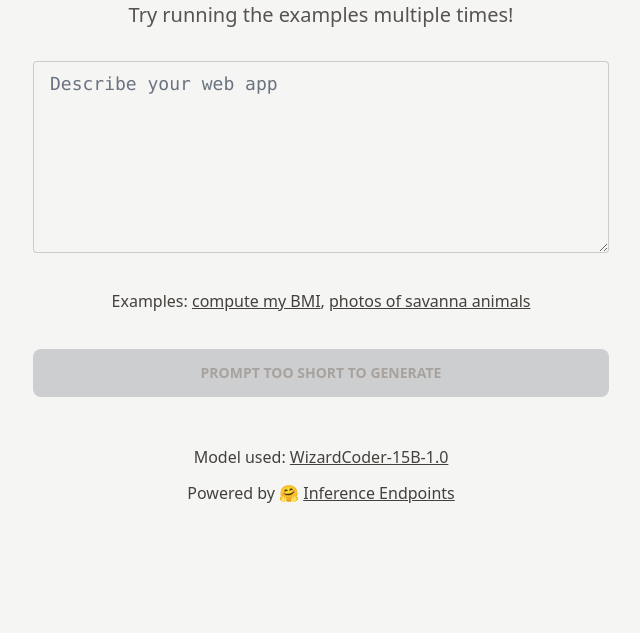
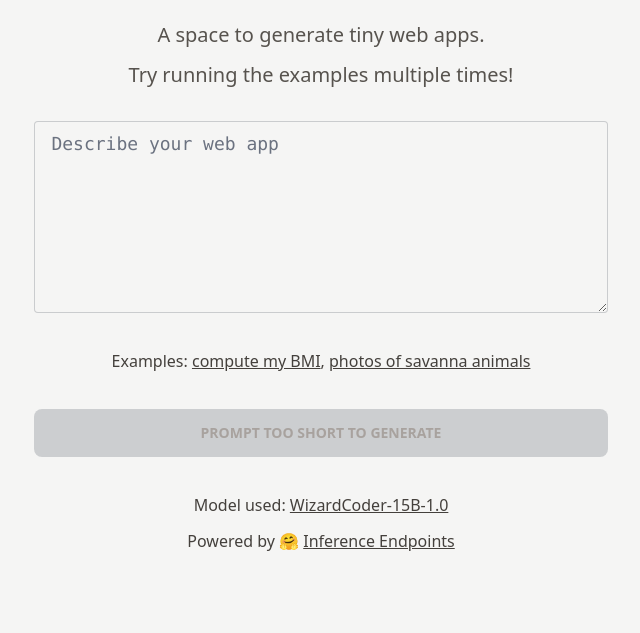
Before and after one commit to jbilcke-hf/webapp-factory-wizardcoder, a website: page public/index.html in a window 1280 px wide. Shown: the part 167-800 px from the top of the page, without its empty margins (319-959 px from the left). Drawn offline with nearby package versions, Linux system fonts and the light colour scheme.

Commit message:
small ui fix

```diff
--- a/public/index.html
+++ b/public/index.html
@@ -9,8 +9,8 @@
   <body>
     <div class="flex flex-col md:flex-row" x-data="app()" x-init="init()">
       <div
-        class="md:h-screen bg-stone-100 transition-[width] delay-150 ease-in-out"
-        :class="open ? 'w-full md:w-2/6' : 'md:hero w-full md:w-6/6'"
+        class="hero md:h-screen bg-stone-100 transition-[width] delay-150 ease-in-out"
+        :class="open ? 'w-full md:w-2/6' : 'w-full md:w-6/6'"
       >
         <div class="hero-content text-center">
           <div class="flex flex-col w-full md:max-w-xl space-y-3 md:space-y-6">
@@ -23,7 +23,7 @@
               Webapp Factory 🏭
             </h1>
             <div
-              class="py-1 md:py-2 space-y-2 md:space-y-4 text-stone-600 transition-all delay-150 ease-in-out"
+              class="py-1 md:py-2 space-y-2 md:space-y-3 text-stone-600 transition-all delay-150 ease-in-out"
               :class="open
               ? 'text-lg lg:text-xl'
               : 'text-lg lg:text-xl'"
@@ -54,7 +54,7 @@
               <span x-show="promptDraft.length >= minPromptSize && state !== 'stopped'">Stop now</span>
               <span x-show="promptDraft.length >= minPromptSize && state === 'stopped'">Generate!</span>
             </button>
-            <div class="flex flex-col py-3 text-stone-700">
+            <div class="flex flex-col text-stone-700">
               <p class="py-3 text-stone-700">
                 Model used:
                 <a href="https://huggingface.co/WizardLM/WizardCoder-15B-V1.0" class="underline" target="_blank">
```
